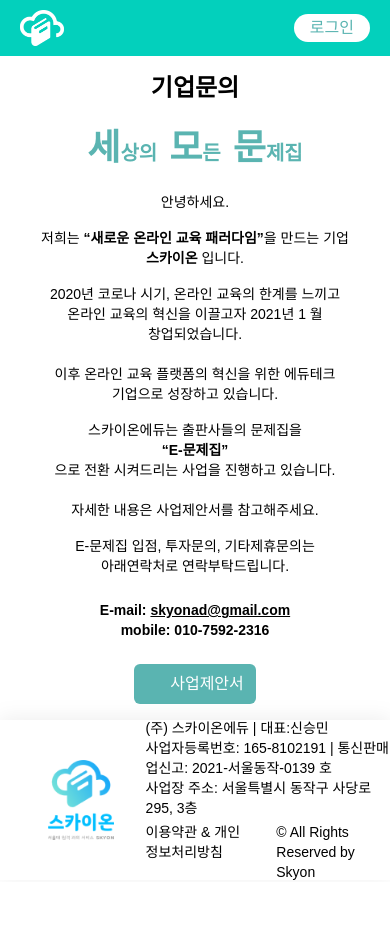
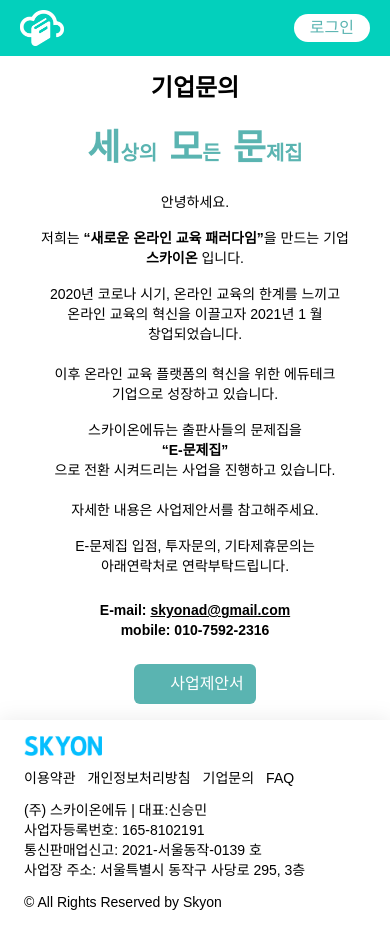
Before and after one commit to skyon-archive/semomun_web, a React (Create React App) app: page /contact in a window 390 px wide. Before the commit the page ends 882 px from the top, so only its background shows below. Built offline with nearby package versions, Linux system fonts and the light colour scheme; no server answers; some icons are missing; what react-ridge-state would draw is missing.

Commit message:
Implement mobile Footer

```diff
--- a/src/components/Footer.tsx
+++ b/src/components/Footer.tsx
@@ -1,15 +1,19 @@
 import React from "react";
+import { Link } from "react-router-dom";
 import logo from "../assets/images/skyon_logo.png";
+import textLogo from "../assets/images/skyon_logo_text.jpg";
 
 export const Footer = () => {
   return (
-    <div className="max-w-container flex items-center h-40 drop-shadow-[0_-2px_10px_#0001] bg-white">
+    <>
+      <div className="w-screen md:flex items-center h-40 drop-shadow-[0_-2px_10px_#0001] bg-white hidden">
         <img src={logo} className="h-20 ml-12 mr-8" alt="skyon logo" />
         <div className="text-sm">
           <div>
             <p>(주) 스카이온에듀 | 대표:신승민</p>
             <p>
-            사업자등록번호: 165-8102191 | 통신판매업신고: 2021-서울동작-0139 호
+              사업자등록번호: 165-8102191 | 통신판매업신고: 2021-서울동작-0139
+              호
             </p>
             <p>사업장 주소: 서울특별시 동작구 사당로 295, 3층</p>
           </div>
@@ -19,5 +23,24 @@
           </div>
         </div>
       </div>
+      <div className="md:hidden w-full drop-shadow-[0_-2px_10px_#0001] bg-white px-6 py-4 h-46 text-sm">
+        <img src={textLogo} className="h-5 mr-8" alt="skyon logo" />
+        <div className="flex my-3 space-x-3">
+          <a href="/">이용약관</a>
+          <a href="/">개인정보처리방침</a>
+          <Link to="/contact">기업문의</Link>
+          <Link to="/faq">FAQ</Link>
+        </div>
+        <p>
+          (주) 스카이온에듀 | 대표:신승민
+          <br />
+          사업자등록번호: 165-8102191
+          <br />
+          통신판매업신고: 2021-서울동작-0139 호<br />
+          사업장 주소: 서울특별시 동작구 사당로 295, 3층
+        </p>
+        <p className="my-3">© All Rights Reserved by Skyon</p>
+      </div>
+    </>
   );
 };
--- a/src/pages/Router.tsx
+++ b/src/pages/Router.tsx
@@ -23,7 +23,7 @@
     <div className="min-h-screen flex flex-col lg:min-w-0 font-noto-sans">
       <Header />
       <main
-        className={`min-h-54 ${
+        className={`min-h-60 ${
           thinHeader ? "md:min-h-screen-48" : "md:min-h-screen-72 h-fit"
         }`}
       >
--- a/tailwind.config.js
+++ b/tailwind.config.js
@@ -16,7 +16,7 @@
       },
       minHeight: {
         "screen-48": "calc( 100vh - 12rem )",
-        "screen-54": "calc( 100vh - 13.5rem )",
+        "screen-60": "calc( 100vh - 15rem )",
         "screen-72": "calc( 100vh - 18rem )",
       },
       width: {
```
Also changed, not shown: src/assets/images/skyon_logo_text.jpg (added). Lines whose indentation alone changed are shown as unchanged.
